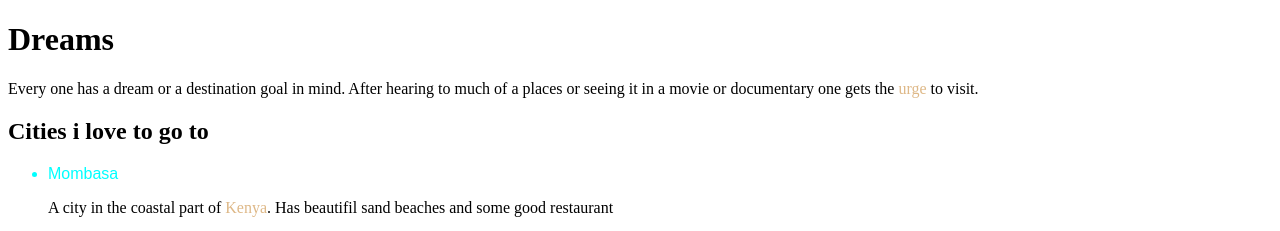
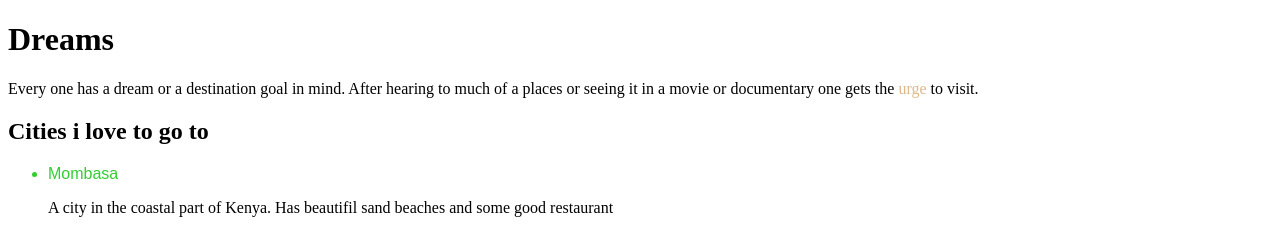
Before and after one commit to Njeri714/photos_by_me, a plain HTML site: page index.html in a window 1280 px wide. Shown: the top 231 px of the page. Drawn offline with Linux system fonts and the light colour scheme.

Commit message:
removed span element in Kenya.changed li from cyan to limegreen

```diff
--- a/index.css
+++ b/index.css
@@ -6,6 +6,6 @@ img{
     width: 1000px;
 }
 li{
-    color: cyan;
+    color: limegreen;
     font-family: sans-serif;
 }
--- a/index.html
+++ b/index.html
@@ -14,7 +14,7 @@
     <h2>Cities i love to go to</h2>
     <ul>
         <li>Mombasa</li>
-        <P>A city in the coastal part of <span>Kenya</span>. Has beautifil sand beaches and some good restaurant</P>
+        <P>A city in the coastal part of Kenya. Has beautifil sand beaches and some good restaurant</P>
     <img src="https://ocdn.eu/pulscms-transforms/1/zmvk9kpTURBXy8wMzk0YzUyOGQ2NjhiZDcxNDFhZTExMzRmMTZhN2IyYS5qcGeRlQLNAUAAw8OCoTAFoTEB">
 
        <li>Paris</li>
```
